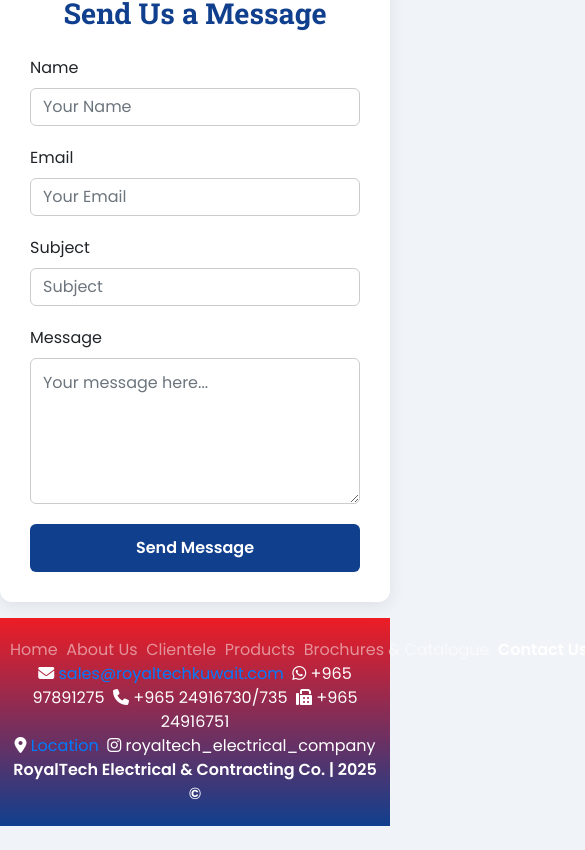
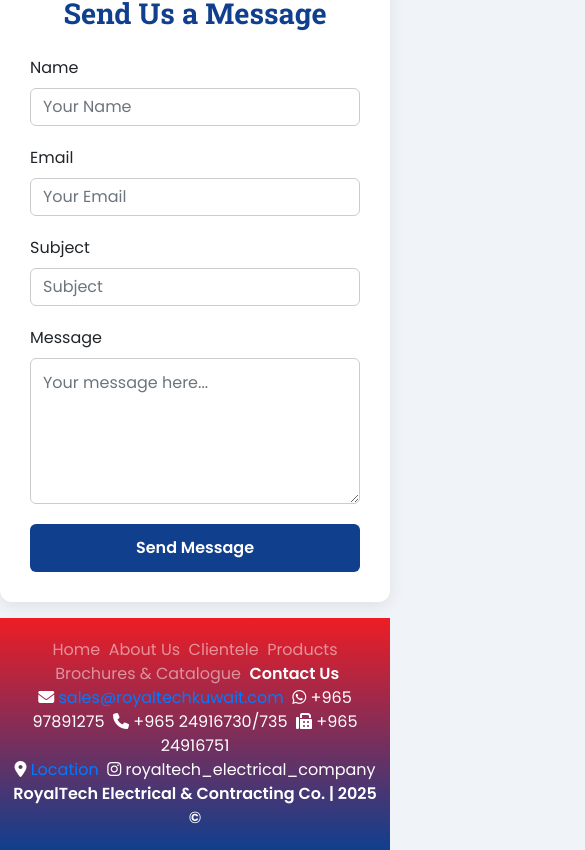
Before and after one commit to kmsanctis/royaltech-website-2025, a React (Create React App) app: page /contact in a window 390 px wide. Shown: the part 1292-2142 px from the top of the page, 585 px wide, since content can reach past the window. Before the commit the page ends 2118 px from the top, so only its background shows below. Built offline with nearby package versions, Linux system fonts and the light colour scheme.

Commit message:
Footer links wrapped on small screen

```diff
--- a/src/components/Footer/Footer.js
+++ b/src/components/Footer/Footer.js
@@ -5,12 +5,12 @@
 function Footer() {
   return (
     <footer className="text-white text-center">
-      <span className="footer-link"><NavLink to="/" className={({ isActive }) => `footer-link text-nowrap${isActive ? ' active' : ''}`}>Home &nbsp;</NavLink></span>
-      <span className="footer-link"><NavLink to="/about" className={({ isActive }) => `footer-link text-nowrap${isActive ? ' active' : ''}`}>About Us &nbsp;</NavLink></span>
-      <span className="footer-link"><NavLink to="/clientele" className={({ isActive }) => `footer-link text-nowrap${isActive ? ' active' : ''}`}>Clientele &nbsp;</NavLink></span>
-      <span className="footer-link"><NavLink to="/products" className={({ isActive }) => `footer-link text-nowrap${isActive ? ' active' : ''}`}>Products &nbsp;</NavLink></span>
-      <span className="footer-link"><NavLink to="/brochure" className={({ isActive }) => `footer-link text-nowrap${isActive ? ' active' : ''}`}>Brochures & Catalogue &nbsp;</NavLink></span>
-      <span className="footer-link"><NavLink to="/contact" className={({ isActive }) => `footer-link text-nowrap${isActive ? ' active' : ''}`}>Contact Us</NavLink></span>
+      <span className="footer-link"><NavLink to="/" className={({ isActive }) => `footer-link${isActive ? ' active' : ''}`}>Home &nbsp;</NavLink></span>
+      <span className="footer-link"><NavLink to="/about" className={({ isActive }) => `footer-link${isActive ? ' active' : ''}`}>About Us &nbsp;</NavLink></span>
+      <span className="footer-link"><NavLink to="/clientele" className={({ isActive }) => `footer-link${isActive ? ' active' : ''}`}>Clientele &nbsp;</NavLink></span>
+      <span className="footer-link"><NavLink to="/products" className={({ isActive }) => `footer-link${isActive ? ' active' : ''}`}>Products &nbsp;</NavLink></span>
+      <span className="footer-link"><NavLink to="/brochure" className={({ isActive }) => `footer-link${isActive ? ' active' : ''}`}>Brochures & Catalogue &nbsp;</NavLink></span>
+      <span className="footer-link"><NavLink to="/contact" className={({ isActive }) => `footer-link${isActive ? ' active' : ''}`}>Contact Us</NavLink></span>
       <br />
       <span><i className="fa-solid fa-envelope"></i> <a href="mailto:sales@royaltechkuwait.com">sales@royaltechkuwait.com</a> &nbsp;</span>
       <span><i className="fa-brands fa-whatsapp"></i> +965 97891275 &nbsp;</span>
```
